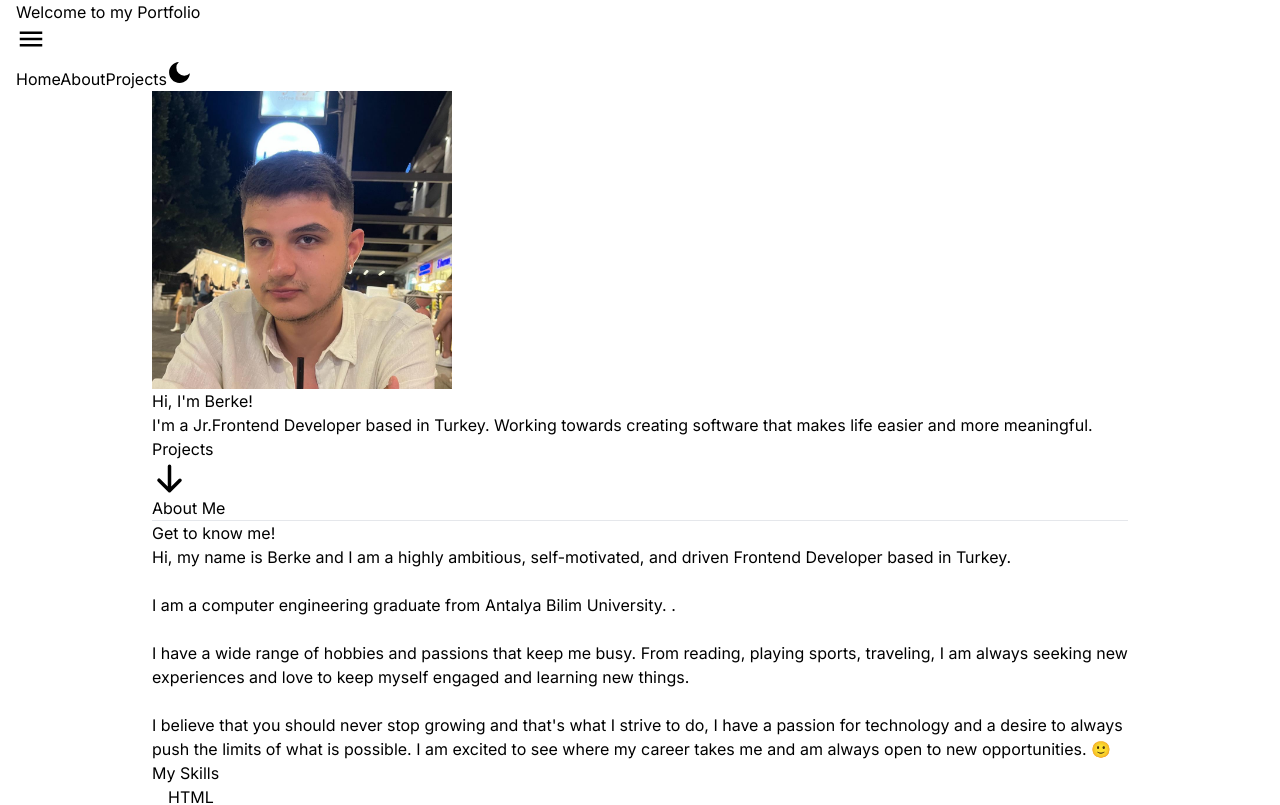
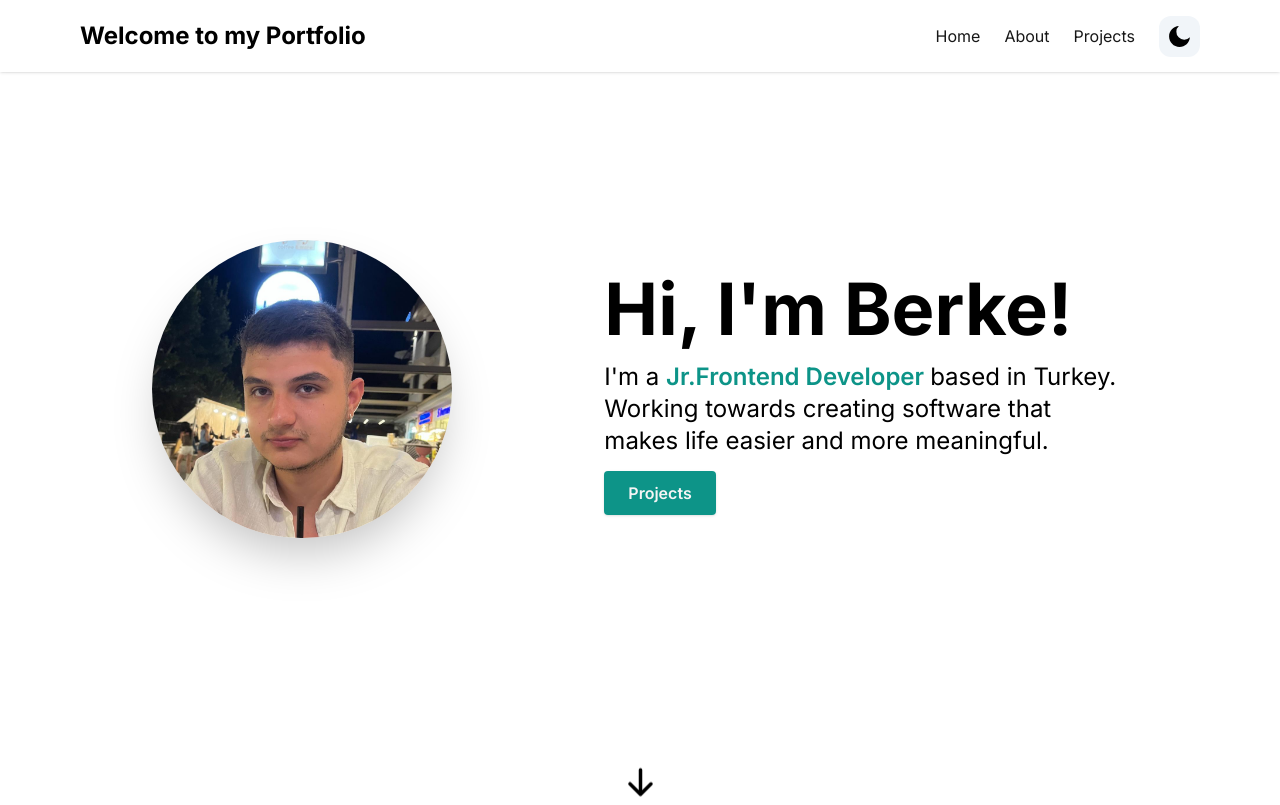
Before and after one commit to heronnn9/Personal-Portfolio, a Next.js app in the folder portfolio/: page / in a window 1280 px wide. Shown: the top 805 px of the page. Built offline with nearby package versions, Linux system fonts and the light colour scheme.

Commit message:
Update Tailwind.config.js

```diff
--- a/portfolio/tailwind.config.js
+++ b/portfolio/tailwind.config.js
@@ -4,7 +4,7 @@ module.exports = {
   content: [
     "./app/**/*.{js,ts,jsx,tsx}",
     "./pages/**/*.{js,ts,jsx,tsx}",
-    "./components/**/*.{js,ts,jsx,tsx}",
+    "./Components/**/*.{js,ts,jsx,tsx}",
 
     // Or if using `src` directory:
     "./src/**/*.{js,ts,jsx,tsx}",
```
